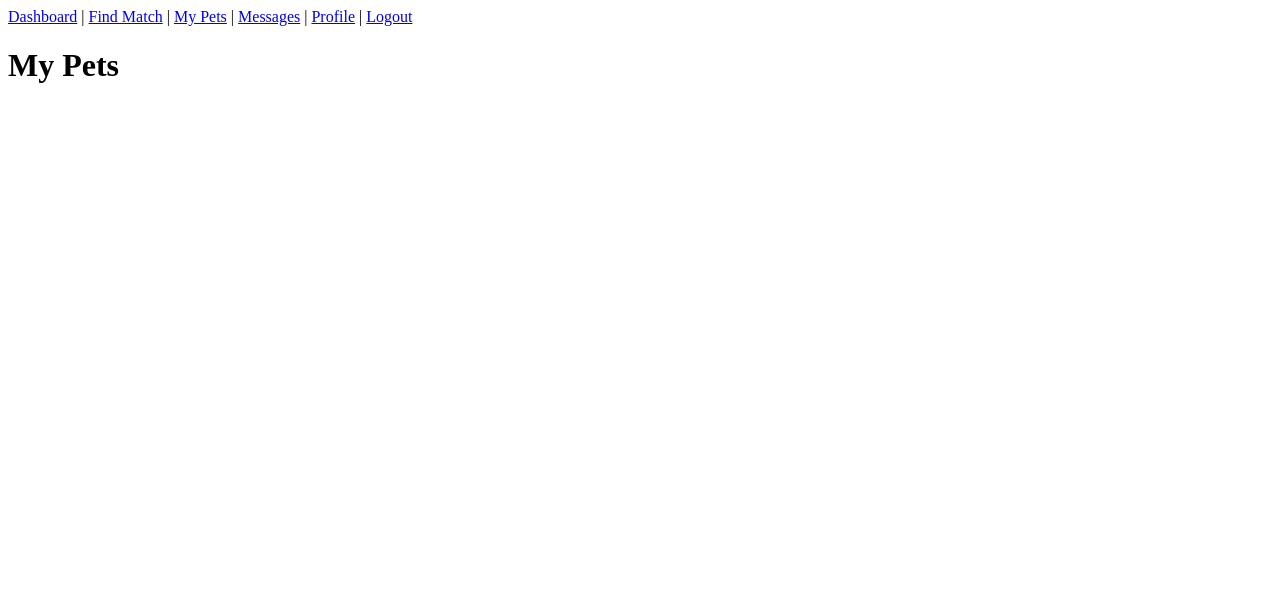
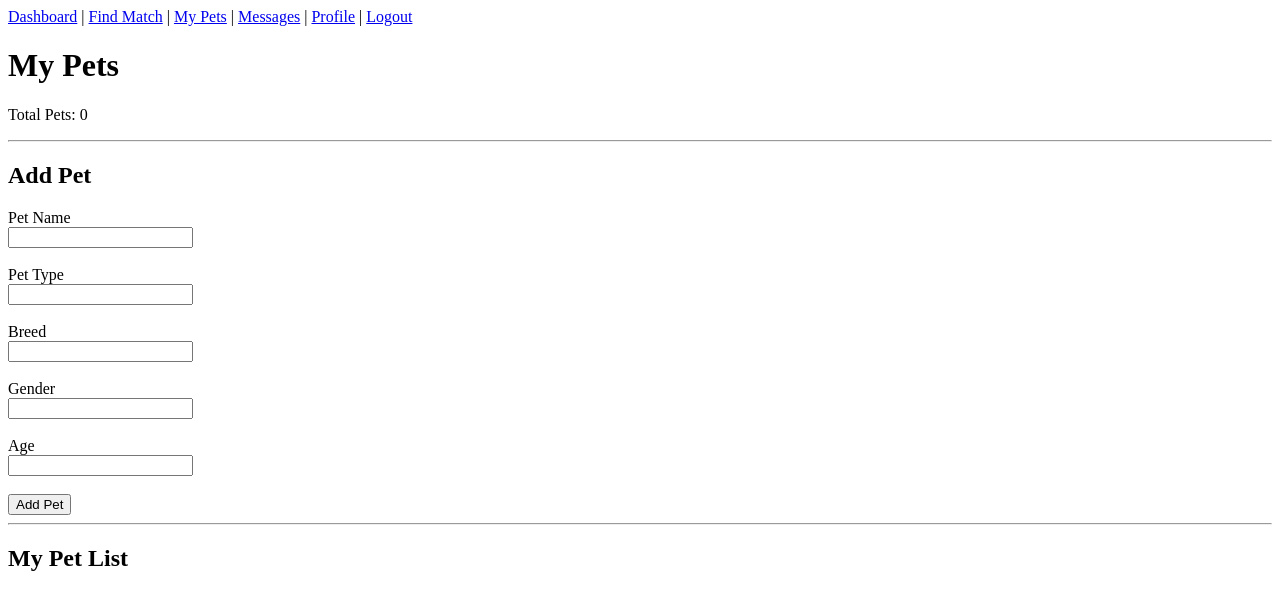
Before and after one commit to DebuggingDork/PawSome-frontend, a React (Vite) app in the folder frontend/: page /my-pets in a window 1280 px wide. Shown: the top 610 px of the page. Built offline with nearby package versions, Linux system fonts and the light colour scheme.

Commit message:
Implemented add pet functionality using React state

```diff
--- a/frontend/src/pages/MyPets/MyPets.tsx
+++ b/frontend/src/pages/MyPets/MyPets.tsx
@@ -1,11 +1,127 @@
+import { useState } from "react";
 import DashboardNavbar from "../../components/DashboardNavbar/DashboardNavbar";
+import type { Pet } from "../../types/Pet";
 
 function MyPets() {
+  const [pets, setPets] = useState<Pet[]>([]);
+
+  const [name, setName] = useState("");
+  const [type, setType] = useState("");
+  const [breed, setBreed] = useState("");
+  const [gender, setGender] = useState("");
+  const [age, setAge] = useState("");
+
+  const handleAddPet = () => {
+    const newPet: Pet = {
+      id: Date.now(),
+      name,
+      type,
+      breed,
+      gender,
+      age: Number(age),
+    };
+
+    setPets([...pets, newPet]);
+
+    setName("");
+    setType("");
+    setBreed("");
+    setGender("");
+    setAge("");
+  };
+
   return (
     <>
       <DashboardNavbar />
 
       <h1>My Pets</h1>
+
+      <p>Total Pets: {pets.length}</p>
+
+      <hr />
+
+      <h2>Add Pet</h2>
+
+      <div>
+        <label>Pet Name</label>
+        <br />
+        <input
+          type="text"
+          value={name}
+          onChange={(e) => setName(e.target.value)}
+        />
+      </div>
+
+      <br />
+
+      <div>
+        <label>Pet Type</label>
+        <br />
+        <input
+          type="text"
+          value={type}
+          onChange={(e) => setType(e.target.value)}
+        />
+      </div>
+
+      <br />
+
+      <div>
+        <label>Breed</label>
+        <br />
+        <input
+          type="text"
+          value={breed}
+          onChange={(e) => setBreed(e.target.value)}
+        />
+      </div>
+
+      <br />
+
+      <div>
+        <label>Gender</label>
+        <br />
+        <input
+          type="text"
+          value={gender}
+          onChange={(e) => setGender(e.target.value)}
+        />
+      </div>
+
+      <br />
+
+      <div>
+        <label>Age</label>
+        <br />
+        <input
+          type="number"
+          value={age}
+          onChange={(e) => setAge(e.target.value)}
+        />
+      </div>
+
+      <br />
+
+      <button onClick={handleAddPet}>
+        Add Pet
+      </button>
+
+      <hr />
+
+      <h2>My Pet List</h2>
+
+      {pets.map((pet) => (
+        <div key={pet.id}>
+          <h3>{pet.name}</h3>
+
+          <p>Type: {pet.type}</p>
+          <p>Breed: {pet.breed}</p>
+          <p>Gender: {pet.gender}</p>
+          <p>Age: {pet.age}</p>
+
+          <hr />
+        </div>
+      ))}
     </>
   );
 }
--- /dev/null
+++ b/frontend/src/types/Pet.ts
@@ -0,0 +1,8 @@
+export interface Pet {
+  id: number;
+  name: string;
+  type: string;
+  breed: string;
+  gender: string;
+  age: number;
+}
```
